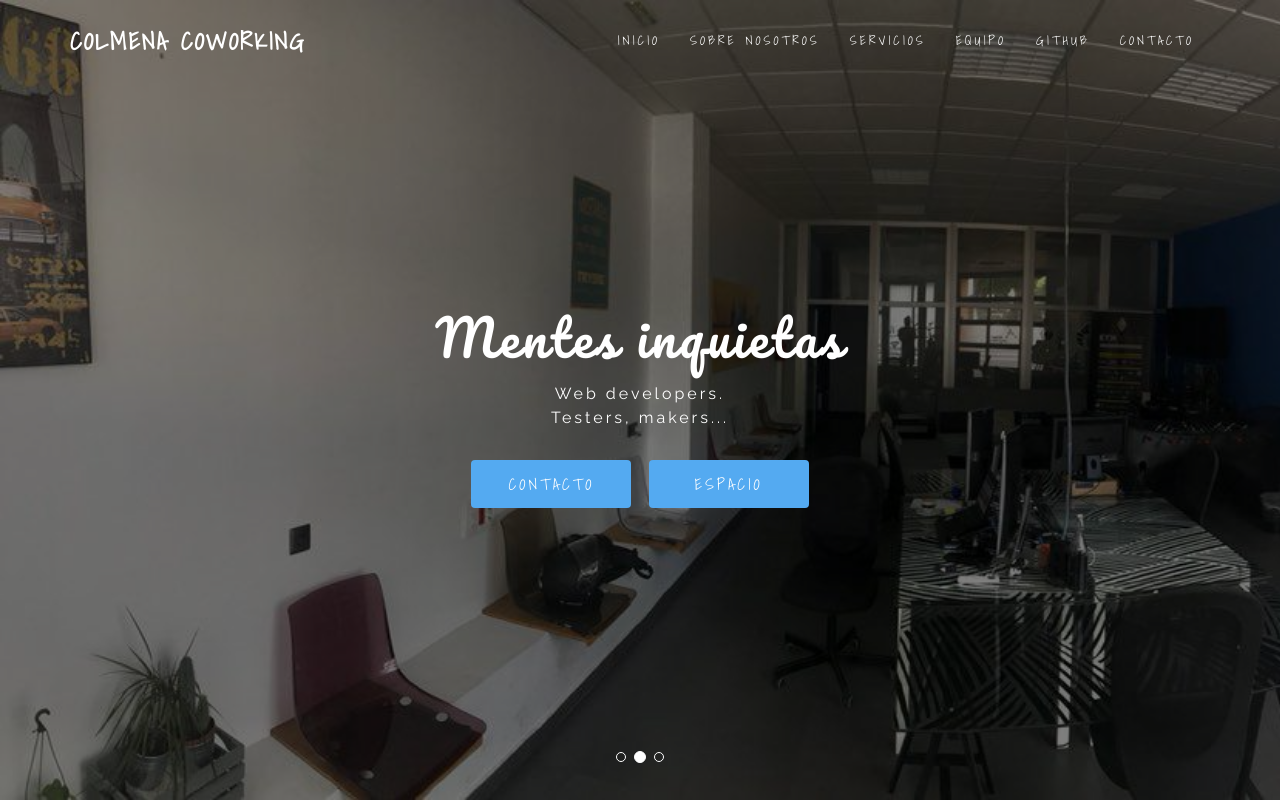
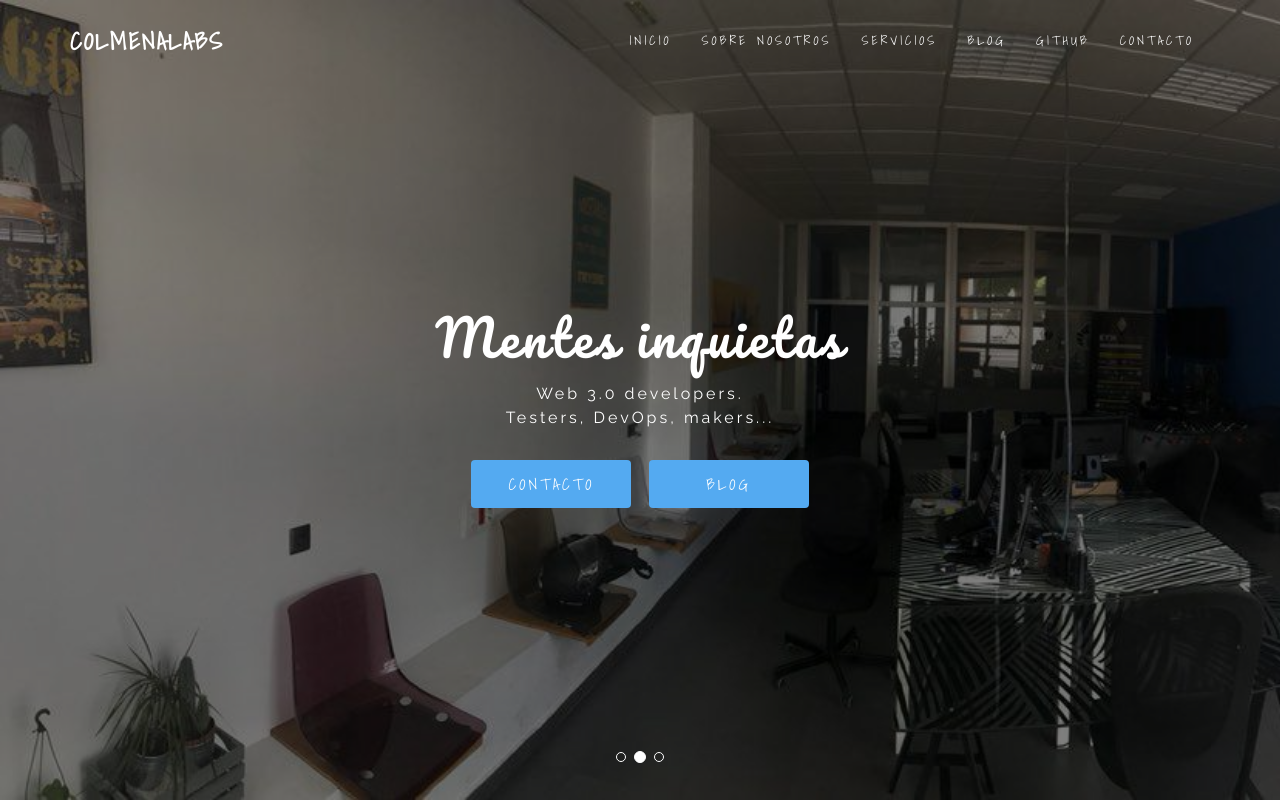
Before and after one commit to Colm3na/webColm3na, a plain HTML site: page index.html in a window 1280 px wide. Shown: the top 802 px of the page. Drawn offline with Linux system fonts and the light colour scheme; some packages are replaced by stand-ins of ours.

Commit message:
mod index

```diff
--- a/index.html
+++ b/index.html
@@ -4,7 +4,7 @@
         <meta charset="utf-8">
         <meta http-equiv="X-UA-Compatible" content="IE=edge">
         <meta name="viewport" content="width=device-width, initial-scale=1">
-        <title>Colmena Cowork</title>
+        <title>ColmenaLabs</title>
         <link rel="shortcut icon" type="image/png" href="assets/img/coworkLogo.jpg" />
         <link href="assets/css/bootstrap.min.css" rel="stylesheet">
         <link href="https://fonts.googleapis.com/css?family=Montserrat:400,700|Raleway:400,500,600,700&amp;subset=latin-ext" rel="stylesheet">
@@ -30,7 +30,7 @@
                     <div class="row">
                         <div class="col-md-3">
                             <div class="logo">
-                                <a href="index.html">Colmena Coworking</a>
+                                <a href="index.html">ColmenaLabs</a>
                             </div>
                         </div>
                         <div class="col-md-9">
@@ -52,7 +52,7 @@
                                             </li>
                                             <li><a class="smoth-scroll" href="#services">Servicios</a>
                                             </li>
-                                            <li><a class="smoth-scroll" href="#team">Equipo</a>
+                                            <li><a class="smoth-scroll" target="_blank" href="https://blog.colmenalabs.org/">Blog</a>
                                             </li>
                                             <li><a class="smoth-scroll" target="_blank" href="https://github.com/Colm3na">Github</a>
                                             </li>
@@ -87,7 +87,7 @@
                                                         <br> Unete a nosotros, ven a conocernos!
                                                     </p>
                                                     <a class="slide-btn smoth-scroll" href="#contact">Contacto</a>
-                                                    <a class="slide-btn smoth-scroll" href="#blog">Espacio</a>
+                                                    <a class="slide-btn smoth-scroll" target="_blank" href="https://blog.colmenalabs.org/">Blog</a>
                                                 </div>
                                             </div>
                                         </div>
@@ -103,11 +103,11 @@
                                             <div class="row">
                                                 <div class="col-md-12">
                                                     <h2>Mentes inquietas</h2>
-                                                    <p>Web developers.
-                                                        <br/>Testers, makers...
+                                                    <p>Web 3.0 developers.
+                                                        <br/>Testers, DevOps, makers...
                                                     </p>                                               </p>
                                                     <a class="slide-btn smoth-scroll" href="#contact">Contacto</a>
-                                                    <a class="slide-btn smoth-scroll" href="#blog">Espacio</a>
+                                                    <a class="slide-btn smoth-scroll" target="_blank" href="https://blog.colmenalabs.org/">Blog</a>
                                                 </div>
                                             </div>
                                         </div>
@@ -127,7 +127,7 @@
                                                     </h2>
                                                     <p>Desde 2016 explicando como funciona Ethereum.</p>
                                                     <a class="slide-btn smoth-scroll" href="#contact">Contacto</a>
-                                                    <a class="slide-btn smoth-scroll" href="#blog">Espacio</a>
+                                                    <a class="slide-btn smoth-scroll" target="_blank" href="https://blog.colmenalabs.org/">Blog</a>
                                                 </div>
                                             </div>
                                         </div>
@@ -222,8 +222,8 @@
                                 <i class="fas fa-broadcast-tower"></i>
                             </div>
                             <div class="service-content">
-                                <h4>Espacio abierto.</h4>
-                                <p>Usamos la última tecnología, conexión de alta velocidad, pantalla para presentaciones...</p>
+                                <h4>Nodos en varias redes para desarrolladores.</h4>
+                                <p>Mantenemos nodos para los desarrolladores en Ethereum, Bitcoin, Cosmos, Polkadot, Kusama ...</p>
                             </div>
                         </div>
                     </div>
@@ -233,8 +233,8 @@
                                 <i class="fas fa-street-view"></i>
                             </div>
                             <div class="service-content">
-                                <h4>Bien situados</h4>
-                                <p>Estamos situados en el aljarafe sevillano, buena conexión con Sevilla.</p>
+                                <h4>Colaboramos con:</h4>
+                                <p>DappNode, Polkastats, Ethereum, Cosmos, Polkadot, Sentinel ...</p>
                             </div>
                         </div>
                     </div>
@@ -323,7 +323,7 @@
                             <i class="fab fa-telegram"></i>
                             <h6>Grupo de Telegram:</h6>
                             <p>
-                                <a target="_blank" href="https://t.me/joinchat/E03hAEemBhvhFQEYSh4WtQ">
+                                <a target="_blank" href="https://t.me/joinchat/E03hABDcrDu_K7nZhFk4gw">
                                     Meetup Ethereum Sevilla.
                                 </a>
                             </p>
@@ -342,7 +342,7 @@
                             <h6>Twitter:</h6>
                             <p>
                                 <a target="_blank" href="https://twitter.com/CoworkLaColmena">
-                                    Colmena coworking.
+                                    ColmenaLabs.
                                 </a>
                             </p>
                         </div>
@@ -376,7 +376,7 @@
                                         </li>
                                         <li><a href="#services">servicios</a>
                                         </li>
-                                        <li><a href="#team">equipo</a>
+                                        <li><a href="https://blog.colmenalabs.org/">Blog</a>
                                         </li>
                                         <li><a href="#contact">contacto</a>
                                         </li>
@@ -397,12 +397,12 @@
                                     <div class="single-contact-info">
                                         <i class="fab fa-telegram"></i>
                                         <h6>Grupo de telegram:</h6>
-                                        <p><a target="_blank" href="https://t.me/joinchat/E03hAEemBhvhFQEYSh4WtQ">Meetup Ethereum Sevilla</a></p>
+                                        <p><a target="_blank" href="https://t.me/joinchat/E03hABDcrDu_K7nZhFk4gw">Meetup Ethereum Sevilla</a></p>
                                     </div>
                                     <div class="single-contact-info">
                                         <i class="fa fa-twitter"></i>
                                         <h6>twitter:</h6>
-                                        <p><a target="_blank" href="https://twitter.com/CoworkLaColmena">Colmena Coworking</a></p>
+                                        <p><a target="_blank" href="https://twitter.com/ColmenaLabs_svq">ColmenaLabs</a></p>
                                     </div>
                                     <div class="single-contact-info">
                                         <i class="fab fa-meetup"></i>
```
